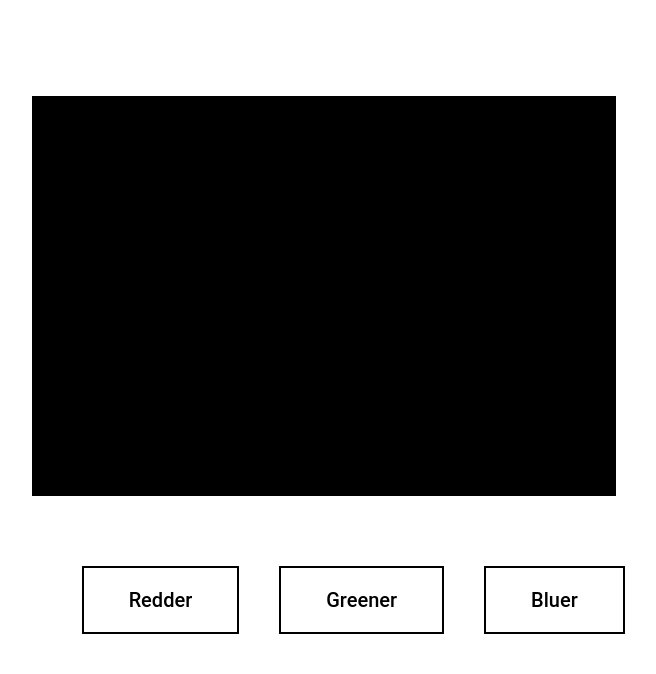
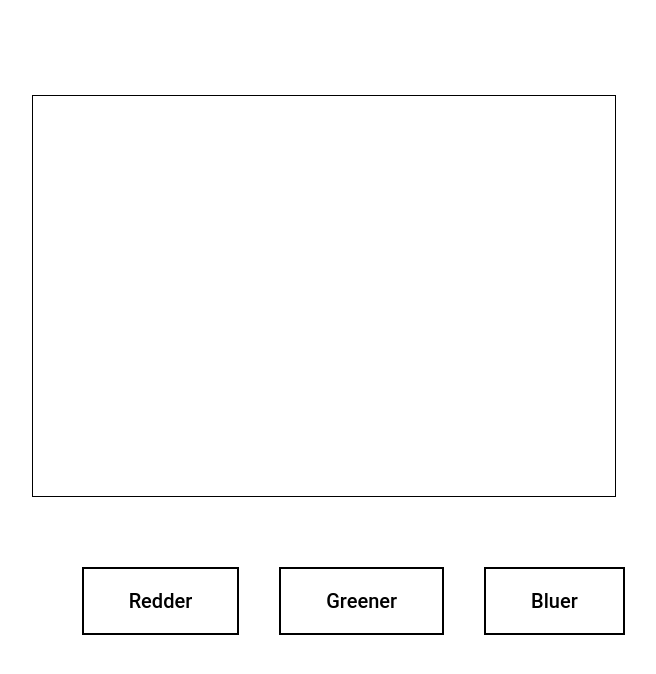
Before and after one commit to nevette-bailey/color-swatch, a React (Create React App) app: page / in a window 1280 px wide. Shown: the top 674 px of the page, without its empty margins (316-972 px from the left). Built offline with nearby package versions, Linux system fonts and the light colour scheme.

Commit message:
add: DRYing

```diff
--- a/src/ColorSwatch.js
+++ b/src/ColorSwatch.js
@@ -4,34 +4,29 @@ class ColorSwatch extends React.Component {
   constructor() {
     super();
     this.state = {
-      red: 0,
-      green: 0,
-      blue: 0,
-      style: {
-        padding: '200px',
-        backgroundColor: `rgb(0, 0, 0)`,
-      },
+      red: 255,
+      green: 255,
+      blue: 255,
     };
     this.handleClickRedder = this.handleClickRedder.bind(this);
     this.handleClickGreener = this.handleClickGreener.bind(this);
     this.handleClickBluer = this.handleClickBluer.bind(this);
   }
 
+  setTheState(red, green, blue) {
+    this.setState({
+      red: red,
+      green: green,
+      blue: blue,
+    });
+  }
   handleClickRedder(event) {
     event.preventDefault();
     let red = Math.floor(this.state.red * 0.9 + 0.1 * 255);
     let green = Math.floor(this.state.green * 0.9);
     let blue = Math.floor(this.state.blue * 0.9);
 
-    this.setState({
-      red: red,
-      green: green,
-      blue: blue,
-      style: {
-        padding: '200px',
-        backgroundColor: `rgb(${red}, ${green}, ${blue})`,
-      },
-    });
+    this.setTheState(red, green, blue);
   }
 
   handleClickGreener(event) {
@@ -40,15 +35,7 @@ class ColorSwatch extends React.Component {
     let green = Math.floor(this.state.green * 0.9 + 0.1 * 255);
     let blue = Math.floor(this.state.blue * 0.9);
 
-    this.setState({
-      red: red,
-      green: green,
-      blue: blue,
-      style: {
-        padding: '200px',
-        backgroundColor: `rgb(${red}, ${green}, ${blue})`,
-      },
-    });
+    this.setTheState(red, green, blue);
   }
 
   handleClickBluer(event) {
@@ -57,22 +44,19 @@ class ColorSwatch extends React.Component {
     let green = Math.floor(this.state.green * 0.9);
     let blue = Math.floor(this.state.blue * 0.9 + 0.1 * 255);
 
-    this.setState({
-      red: red,
-      green: green,
-      blue: blue,
-      style: {
-        padding: '200px',
-        backgroundColor: `rgb(${red}, ${green}, ${blue})`,
-      },
-    });
+    this.setTheState(red, green, blue);
   }
 
   render() {
+    const style = {
+      padding: '200px',
+      backgroundColor: `rgb(${this.state.red}, ${this.state.green}, ${this.state.blue})`,
+      border: '1px solid black',
+    };
     return (
       <div>
         <div id='flex-container'>
-          <div className='colorSwatch' style={this.state.style}></div>
+          <div className='colorSwatch' style={style}></div>
           <div className='container'>
             <button
               type='button'
```
